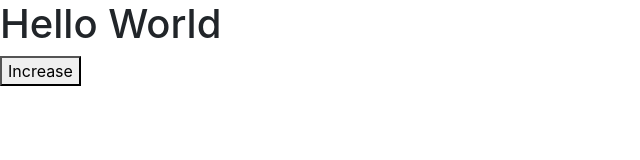
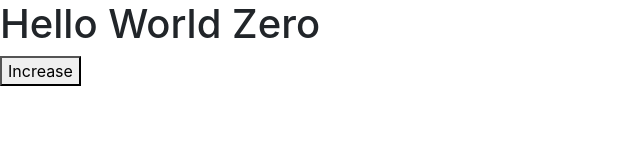
Before and after one commit to sonnn9/-Mastering-React, a React (Create React App) app: page / in a window 1280 px wide. Shown: the top 160 px of the page, without its empty margins (0-640 px from the left). Built offline with nearby package versions, Linux system fonts and the light colour scheme.

Commit message:
embedding expression

```diff
--- a/src/components/counter.jsx
+++ b/src/components/counter.jsx
@@ -1,13 +1,22 @@
 import React, { Component } from "react";
 
 class Counter extends  Component {
+    state = {
+        count: 0
+    };
+
     render() {
         return (
-            <React.Fragment>
-                <h1>Hello World</h1>
+            <div>
+                <h1>Hello World { this.formatCount() }</h1>
                 <button>Increase</button>
-            </React.Fragment>
+            </div>
         );
+    }
+
+    formatCount() {
+        const { count } = this.state;
+        return count === 0 ? "Zero" : count;
     }
 }
 
```
